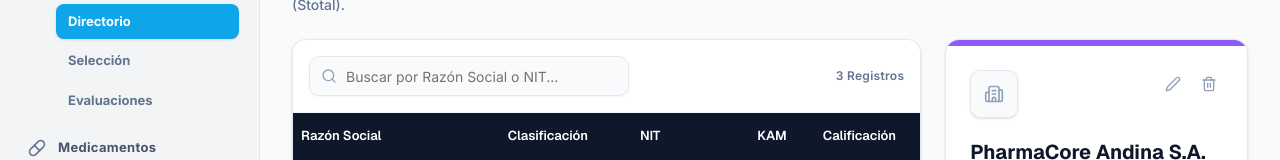
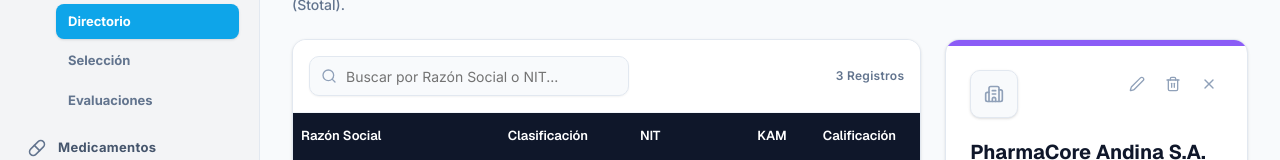
Before and after one commit to Hadavid87/proveedores-app, a Next.js app: page /proveedores in a window 1280 px wide. Shown: the part 219-379 px from the top of the page. Built offline with nearby package versions, Linux system fonts and the light colour scheme.

Commit message:
feat: allow hiding provider detail panel

```diff
--- a/src/app/proveedores/page.tsx
+++ b/src/app/proveedores/page.tsx
@@ -204,7 +204,7 @@ export default function ProveedoresPage() {
 
       <div className="grid grid-cols-1 xl:grid-cols-3 gap-6">
         {/* Left Panel - Table */}
-        <div className="xl:col-span-2 bg-white rounded-xl border border-slate-200 shadow-sm overflow-hidden flex flex-col">
+        <div className={`${selectedProv ? 'xl:col-span-2' : 'xl:col-span-3'} bg-white rounded-xl border border-slate-200 shadow-sm overflow-hidden flex flex-col transition-all duration-300`}>
           <div className="p-4 border-b border-slate-100 flex items-center justify-between bg-white">
             <div className="relative w-80">
               <Search className="absolute left-3 top-1/2 -translate-y-1/2 h-4 w-4 text-slate-400" />
@@ -277,7 +277,7 @@ export default function ProveedoresPage() {
 
         {/* Right Panel - Details */}
         {selectedProv ? (
-          <div className="xl:col-span-1 bg-white rounded-xl border border-slate-200 shadow-sm relative overflow-hidden flex flex-col">
+          <div className="xl:col-span-1 bg-white rounded-xl border border-slate-200 shadow-sm relative overflow-hidden flex flex-col animate-in slide-in-from-right-4 duration-300">
             <div className="h-1.5 w-full bg-[#8B5CF6]" />
             <div className="p-6 flex-1 flex flex-col">
               <div className="flex justify-between items-start mb-5">
@@ -290,6 +290,9 @@ export default function ProveedoresPage() {
                   </button>
                   <button onClick={handleDelete} className="p-1.5 text-slate-400 hover:text-rose-600 hover:bg-rose-50 rounded-md transition-colors" title="Eliminar">
                     <Trash2 className="w-4 h-4" />
+                  </button>
+                  <button onClick={() => setSelectedProv(null as any)} className="p-1.5 text-slate-400 hover:text-slate-700 hover:bg-slate-100 rounded-md transition-colors" title="Cerrar panel">
+                    <X className="w-4 h-4" />
                   </button>
                 </div>
               </div>
```
